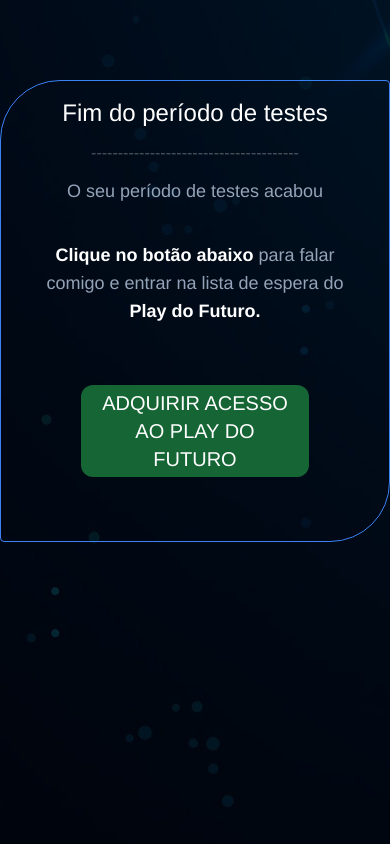
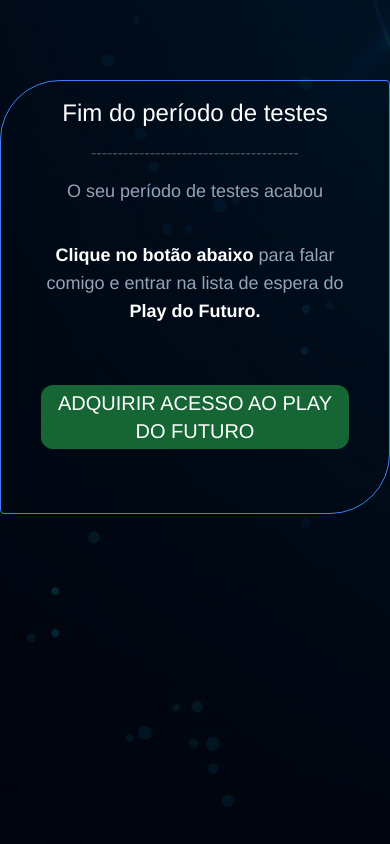
Before and after one commit to alexandrebelem21/botLeonardo, a React (Create React App) app: page /contact in a window 390 px wide. Built offline with nearby package versions, Linux system fonts and the light colour scheme.

Commit message:
add animation in simulation page

```diff
--- a/src/pages/Contact.js
+++ b/src/pages/Contact.js
@@ -20,7 +20,7 @@
               <b class="text-white">Play do Futuro.</b>
             </p>
           </div>
-          <div class="bg-green-800 text-xl md:text-2xl text-white mt-12 rounded-xl h-auto w-auto mb-12 mx-16 md:mx-auto hover:bg-green-600 hover:text-white transition-all inline-flex items-center px-4 py-1 gap-2">
+          <div class="bg-green-800 text-xl md:text-2xl text-white mt-12 rounded-xl h-auto w-auto mb-12 mx-6 md:mx-auto hover:bg-green-600 hover:text-white transition-all inline-flex items-center px-4 py-1 gap-2">
             <button type="button" onClick={this.handleClick}>
               ADQUIRIR ACESSO AO PLAY DO FUTURO
             </button>
```
